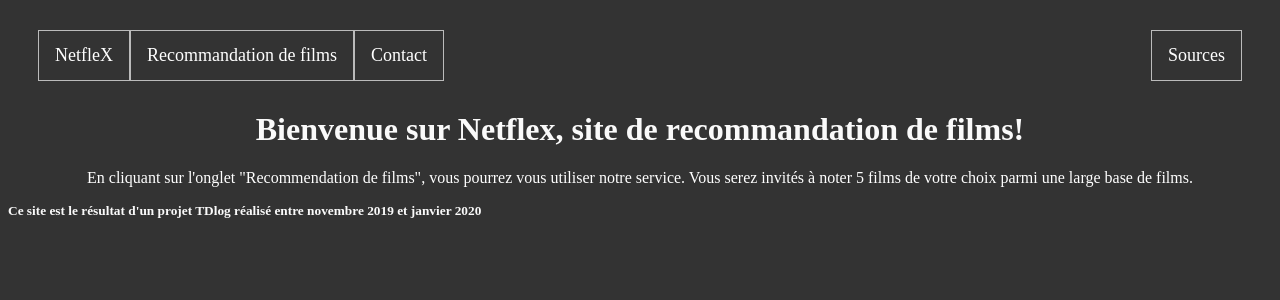
After one commit to RomainBertrand/NetfleX, a Django app: template interface_recommandation/NetfleX/templates/NetfleX/page_accueil.html in a window 1280 px wide. The commit adds this page. Shown: the top 300 px of the page. Run offline with Django 3.2, Linux system fonts and the light colour scheme; the template is opened without the code that fills it, so the values that code supplies are empty.

Commit message:
Création des différentes pages du site

```diff
--- a/interface_recommandation/NetfleX/static/NetfleX/style_global.css
+++ b/interface_recommandation/NetfleX/static/NetfleX/style_global.css
@@ -6,7 +6,8 @@
 
 
   h1 {
-	color: #00FF00;
+  color: #fafafa;
+  text-align: center;
   }
 
   h2, h3, h4, h5, h6 {
@@ -101,7 +102,14 @@
     margin-top: 40px;
   }
 
-/*
+
+  .explication{
+    text-align: left;
+    font-size: smaller;
+  }
+
+/* Ceci se situe maintenant dans le css formulaire.css
+
   .form_film {
     text-align: middle;
     width: 800px;
--- /dev/null
+++ b/interface_recommandation/NetfleX/templates/NetfleX/page_accueil.html
@@ -0,0 +1,12 @@
+{% extends "NetfleX/website_template.html" %}
+
+{% block content %}
+
+<h1>Bienvenue sur Netflex, site de recommandation de films!</h1>
+
+<p>En cliquant sur l'onglet "Recommendation de films", vous pourrez vous utiliser notre service.
+    Vous serez invités à noter 5 films de votre choix parmi une large base de films.</p>
+
+<h3 class="explication">Ce site est le résultat d'un projet TDlog réalisé entre novembre 2019 et janvier 2020</h3>
+
+{% endblock %}
--- a/interface_recommandation/NetfleX/templates/NetfleX/website_template.html
+++ b/interface_recommandation/NetfleX/templates/NetfleX/website_template.html
@@ -35,7 +35,7 @@ p {
 		<li><a href="/NetfleX/">NetfleX</a></li>
 		<li><a href="/NetfleX/block_avis/">Recommandation de films</a></li>
 		<li><a href="#contact">Contact</a></li>
-		<li style="float:right" > <a href="#aide">Aide</a></li>
+		<li style="float:right" > <a href="#sources">Sources</a></li>
     </ul>
 	{% block content %}
 	{% endblock %}
```
Also changed, not shown: interface_recommandation/NetfleX/templates/NetfleX/page_contact.html (added, +7 -0 lines), interface_recommandation/NetfleX/templates/NetfleX/page_source.html (added, +8 -0 lines).
